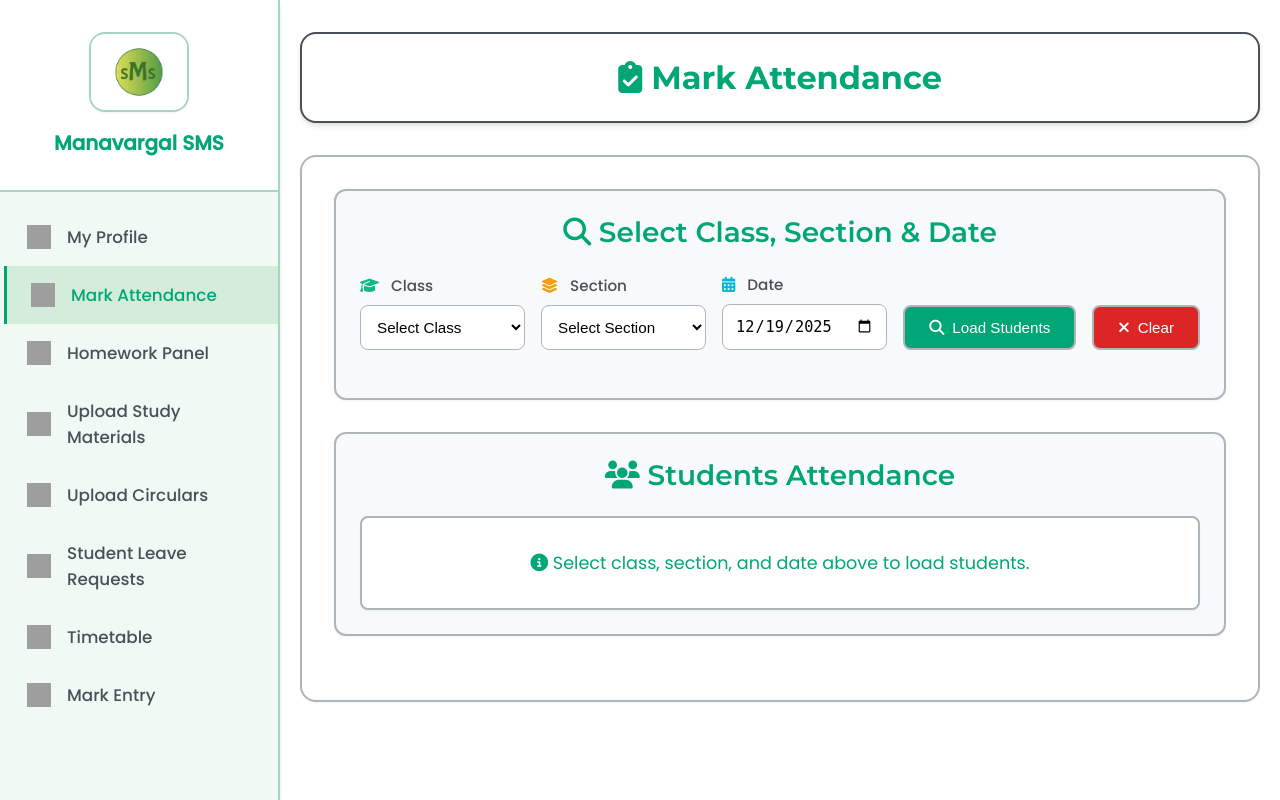
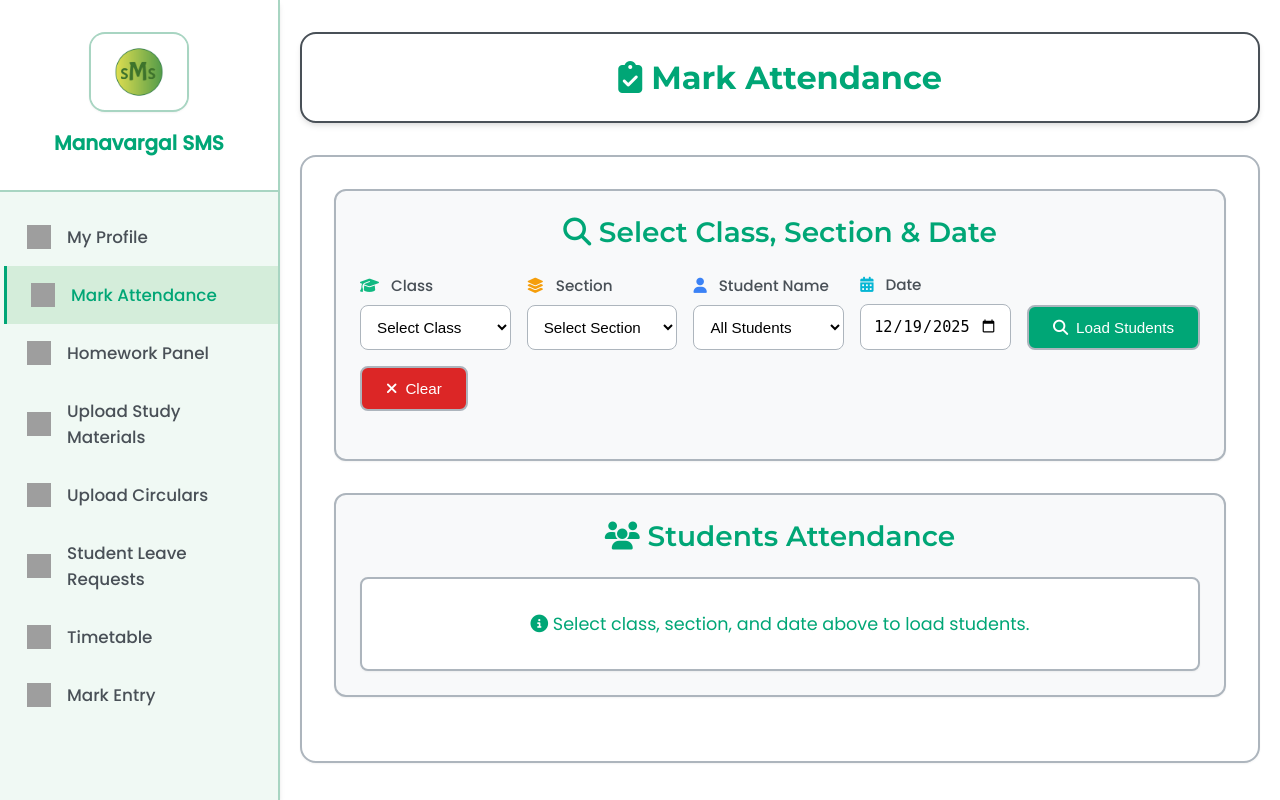
Before and after one commit to anxmeshhh/School-Management-System-Fully-Fledged-, a Django app: template users/templates/users/teacher_portal.html in a window 1280 px wide. Run offline with Django 5.2, Linux system fonts and the light colour scheme; the template is opened without the code that fills it, so the values that code supplies are empty; grey boxes are pictures that could not be loaded.

Commit message:
DreamRoute AI initial secure commit

```diff
--- a/users/templates/users/teacher_portal.html
+++ b/users/templates/users/teacher_portal.html
@@ -710,8 +710,15 @@
 
                         <div class="form-group">
                             <label for="filter_section"><i class="fas fa-layer-group" style="color: #f59e0b; margin-right: 8px;"></i> Section</label>
-                            <select id="filter_section">
+                            <select id="filter_section" onchange="loadStudentFilter()">
                                 <option value="">Select Section</option>
+                            </select>
+                        </div>
+
+                        <div class="form-group">
+                            <label for="filter_student"><i class="fas fa-user" style="color: #3b82f6; margin-right: 8px;"></i> Student Name</label>
+                            <select id="filter_student">
+                                <option value="">All Students</option>
                             </select>
                         </div>
 
@@ -750,6 +757,7 @@
     <script>
         // Track attendance status locally
         let attendanceStatus = {};
+        let allStudents = [];
 
         document.addEventListener('DOMContentLoaded', function() {
             // Sidebar toggle
@@ -781,6 +789,9 @@
             const sectionSelect = document.getElementById('filter_section');
             sectionSelect.innerHTML = '<option value="">Select Section</option>';
 
+            // Reset student filter
+            document.getElementById('filter_student').innerHTML = '<option value="">All Students</option>';
+
             // Hardcoded sections (you can make this dynamic via API if needed)
             const sections = ['A', 'B', 'C'];
             sections.forEach(sec => {
@@ -789,6 +800,31 @@
                 opt.textContent = sec;
                 sectionSelect.appendChild(opt);
             });
+        };
+
+        // Load student filter when class and section are selected
+        window.loadStudentFilter = function() {
+            const classVal = document.getElementById('filter_class').value;
+            const sectionVal = document.getElementById('filter_section').value;
+            const studentSelect = document.getElementById('filter_student');
+
+            studentSelect.innerHTML = '<option value="">All Students</option>';
+
+            if (!classVal || !sectionVal) return;
+
+            fetch(`/teacher/leave-get-students/?class=${classVal}&section=${sectionVal}`)
+                .then(response => response.json())
+                .then(data => {
+                    if (data.students) {
+                        data.students.forEach(student => {
+                            const option = document.createElement('option');
+                            option.value = student;
+                            option.textContent = student;
+                            studentSelect.appendChild(option);
+                        });
+                    }
+                })
+                .catch(err => console.error('Error loading students:', err));
         };
 
         // Show alert message
@@ -965,6 +1001,21 @@
             card.classList.add('locked');
         }
 
+        // Filter displayed cards by student name
+        window.filterCardsByStudent = function() {
+            const studentFilter = document.getElementById('filter_student').value;
+            const cards = document.querySelectorAll('.attendance-card');
+
+            cards.forEach(card => {
+                const studentName = card.getAttribute('data-student-name');
+                if (!studentFilter || studentName === studentFilter) {
+                    card.style.display = 'flex';
+                } else {
+                    card.style.display = 'none';
+                }
+            });
+        };
+
         // Load attendance
         window.loadAttendance = function() {
             const classVal = document.getElementById('filter_class').value;
@@ -979,6 +1030,7 @@
 
             // Reset status
             attendanceStatus = {};
+            allStudents = [];
 
             // Show loading
             container.innerHTML = '<div class="loading-spinner active"><div class="spinner"></div><p style="margin-top: 1rem; color: var(--primary-color);">Loading students...</p></div>';
@@ -991,6 +1043,8 @@
                         container.innerHTML = '<p class="no-students"><i class="fas fa-users-slash"></i> No students found.</p>';
                         return;
                     }
+
+                    allStudents = data.students;
 
                     // Fetch existing attendance
                     return fetch(`/teacher/get-attendance/?class=${classVal}&section=${sectionVal}&date=${dateVal}`)
@@ -1012,7 +1066,7 @@
                                 };
 
                                 cardsHTML += `
-                                <div class="attendance-card ${isLocked ? 'locked' : ''}" data-student="${safeName}">
+                                <div class="attendance-card ${isLocked ? 'locked' : ''}" data-student="${safeName}" data-student-name="${name}">
                                     ${isLocked ? '<div class="locked-badge"><i class="fas fa-lock"></i> Attendance Marked</div>' : ''}
                                     <p><i class="fas fa-user" style="color: #3b82f6; margin-right: 8px;"></i> <strong>Student:</strong> ${name}</p>
                                     <p><i class="fas fa-graduation-cap" style="color: #10b981; margin-right: 8px;"></i> <strong>Class:</strong> ${classVal}</p>
@@ -1048,6 +1102,9 @@
 
                             container.innerHTML = cardsHTML;
 
+                            // Apply student filter if selected
+                            filterCardsByStudent();
+
                             const markedCount = Object.keys(existingRecords).length;
                             if (markedCount > 0) {
                                 showAlert(`Loaded ${data.students.length} students. ${markedCount} already have attendance marked.`, 'warning');
@@ -1062,12 +1119,17 @@
                 });
         };
 
+        // Add event listener to student filter
+        document.getElementById('filter_student').addEventListener('change', filterCardsByStudent);
+
         window.clearFilters = function() {
             document.getElementById('filter_class').value = '';
             document.getElementById('filter_section').innerHTML = '<option value="">Select Section</option>';
+            document.getElementById('filter_student').innerHTML = '<option value="">All Students</option>';
             document.getElementById('filter_date').value = new Date().toISOString().split('T')[0];
             document.getElementById('attendanceCards').innerHTML = '<p class="no-students"><i class="fas fa-info-circle"></i> Select class, section, and date above to load students.</p>';
             attendanceStatus = {};
+            allStudents = [];
             document.getElementById('alertContainer').style.display = 'none';
         };
     </script>
```
